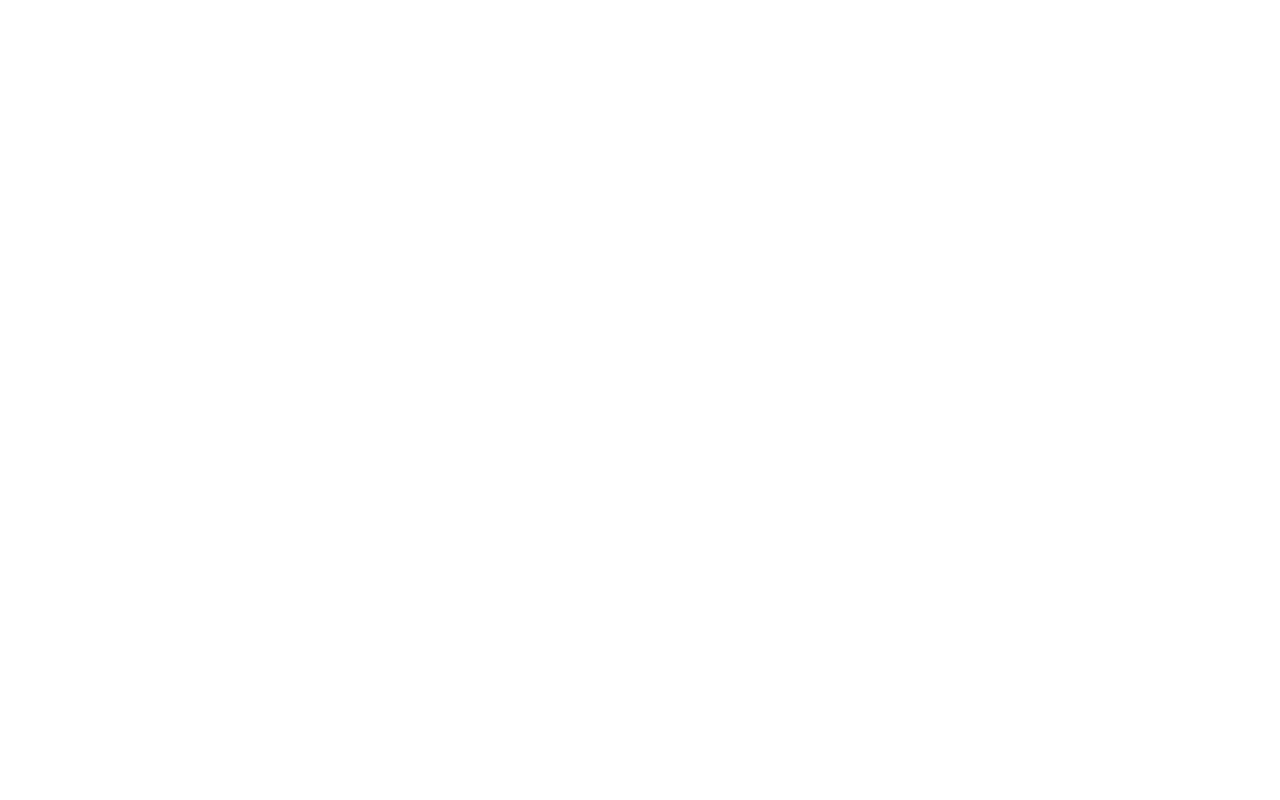
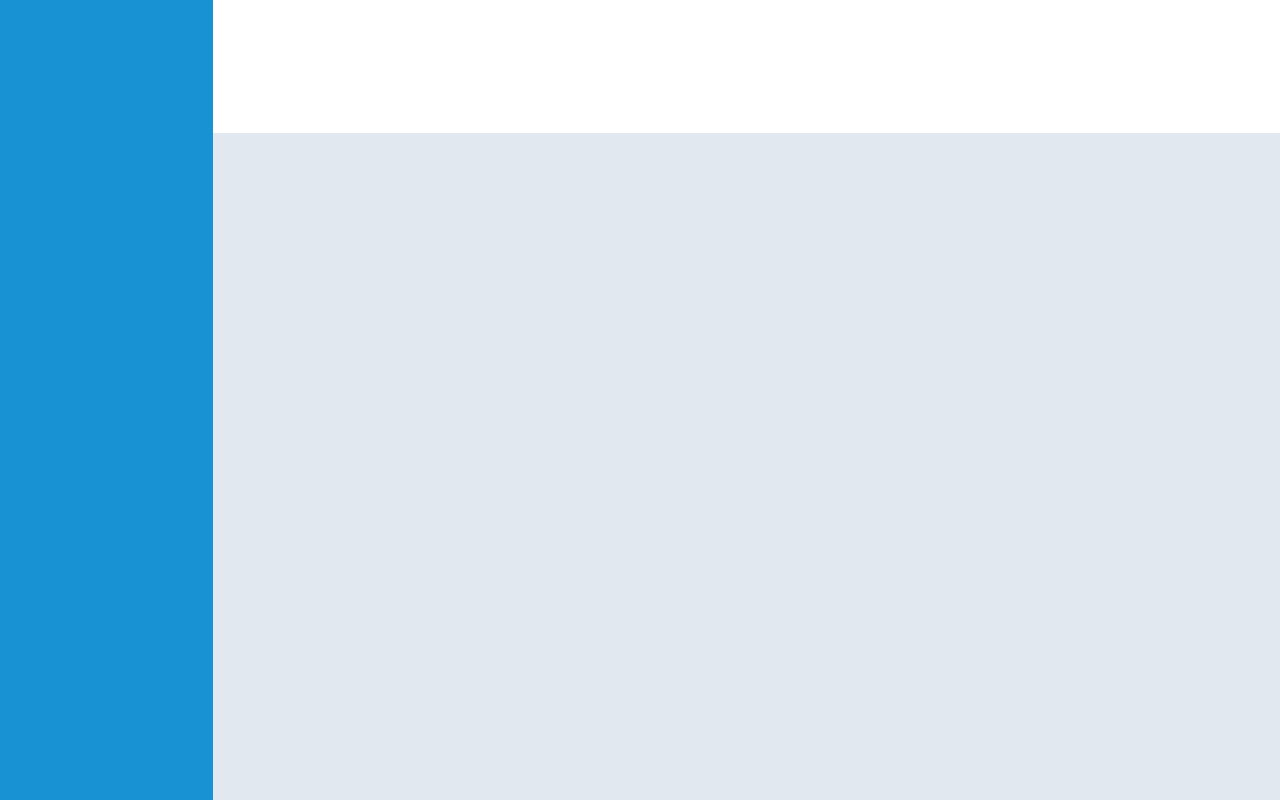
Before and after one commit to eustaquiogalano/grid-admin-dashboard, a plain HTML site: page index.html in a window 1280 px wide. Drawn offline with Linux system fonts and the light colour scheme.

Commit message:
feat: add basic layout

```diff
--- a/index.html
+++ b/index.html
@@ -7,6 +7,8 @@
     <title>Admin</title>
 </head>
 <body>
-
+    <header></header>
+    <aside></aside>
+    <main></main>
 </body>
 </html>
--- a/styles.css
+++ b/styles.css
@@ -1,3 +1,9 @@
+:root {
+    --header-color: rgba(255,255,255,255);
+    --main-color: rgba(226,232,240,255);
+    --sidebar-color: rgba(25,146,212,255);
+}
+
 * {
     padding: 0;
     margin: 0;
@@ -7,3 +13,33 @@
 html {
     font-size: 16px;
 }
+
+body {
+    height: 100vh;
+    width: 100vw;
+
+    display: grid;
+    grid-template-columns: 1fr 5fr;
+    grid-template-rows: 1fr 5fr;
+    grid-template-areas:
+        "aside header"
+        "aside main";
+}
+
+header {
+    background-color: var(--header-color);
+
+    grid-area: header;
+}
+
+aside {
+    background-color: var(--sidebar-color);
+
+    grid-area: aside;
+}
+
+main {
+    background-color: var(--main-color);
+
+    grid-area: main;
+}
```
Also changed, not shown: dashboard-project.png (added).
